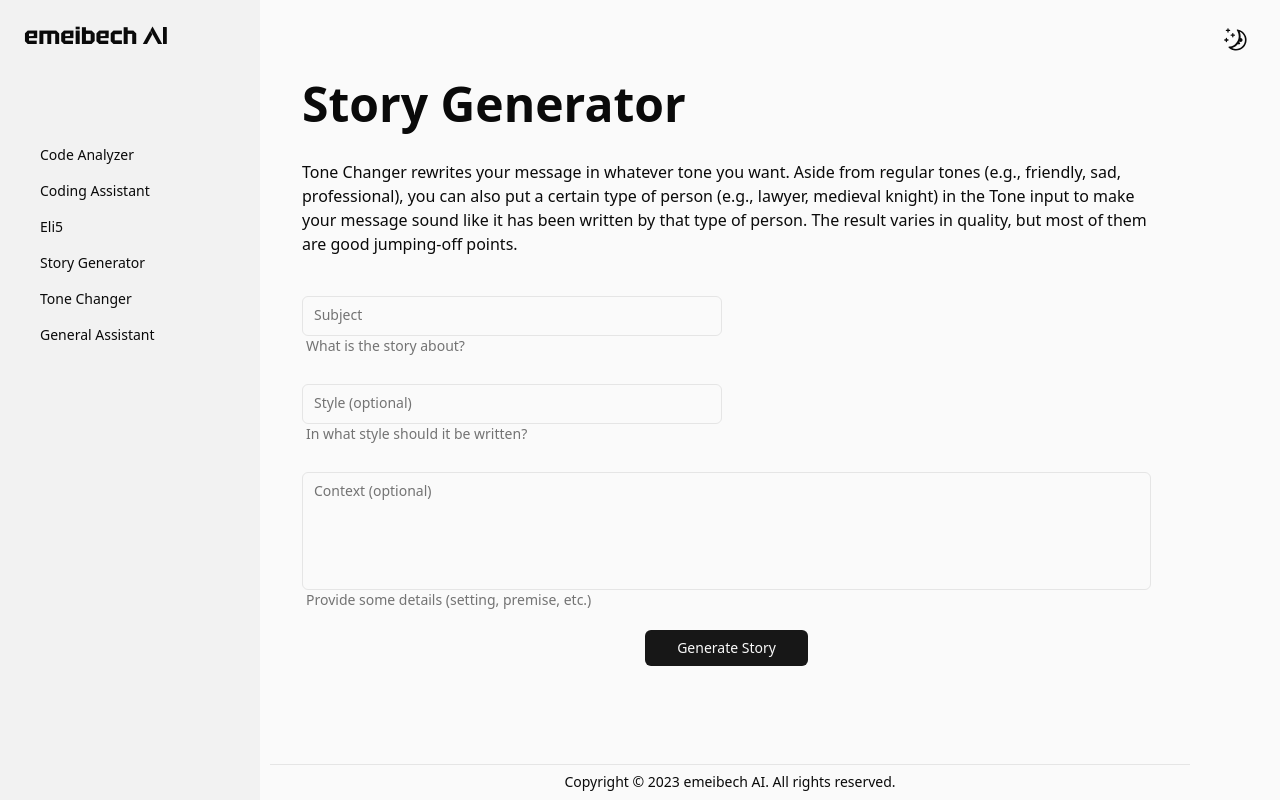
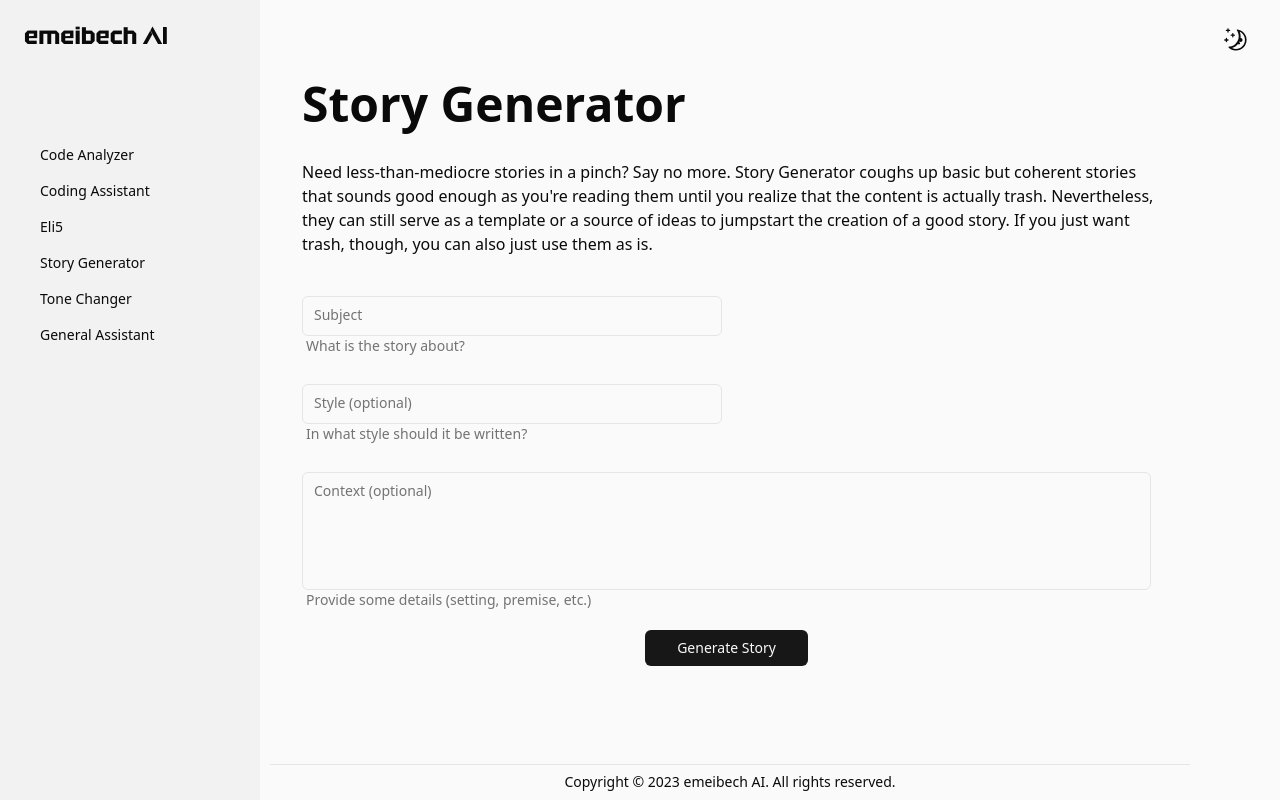
Before and after one commit to emeibech/ai-tools, a React (Vite) app: page /storygenerator in a window 1280 px wide. Built offline with nearby package versions, Linux system fonts and the light colour scheme.

Commit message:
Provide proper description

```diff
--- a/src/routes/storygenerator/StoryGenerator.tsx
+++ b/src/routes/storygenerator/StoryGenerator.tsx
@@ -20,12 +20,12 @@ export default function StoryGenerator() {
       </h2>
 
       <p>
-        Tone Changer rewrites your message in whatever tone you want. Aside from
-        regular tones (e.g., friendly, sad, professional), you can also put a
-        certain type of person (e.g., lawyer, medieval knight) in the Tone input
-        to make your message sound like it has been written by that type of
-        person. The result varies in quality, but most of them are good
-        jumping-off points.
+        Need less-than-mediocre stories in a pinch? Say no more. Story Generator
+        coughs up basic but coherent stories that sounds good enough as you're
+        reading them until you realize that the content is actually trash.
+        Nevertheless, they can still serve as a template or a source of ideas to
+        jumpstart the creation of a good story. If you just want trash, though,
+        you can also just use them as is.
       </p>
 
       <StoryGeneratorForm />
```
